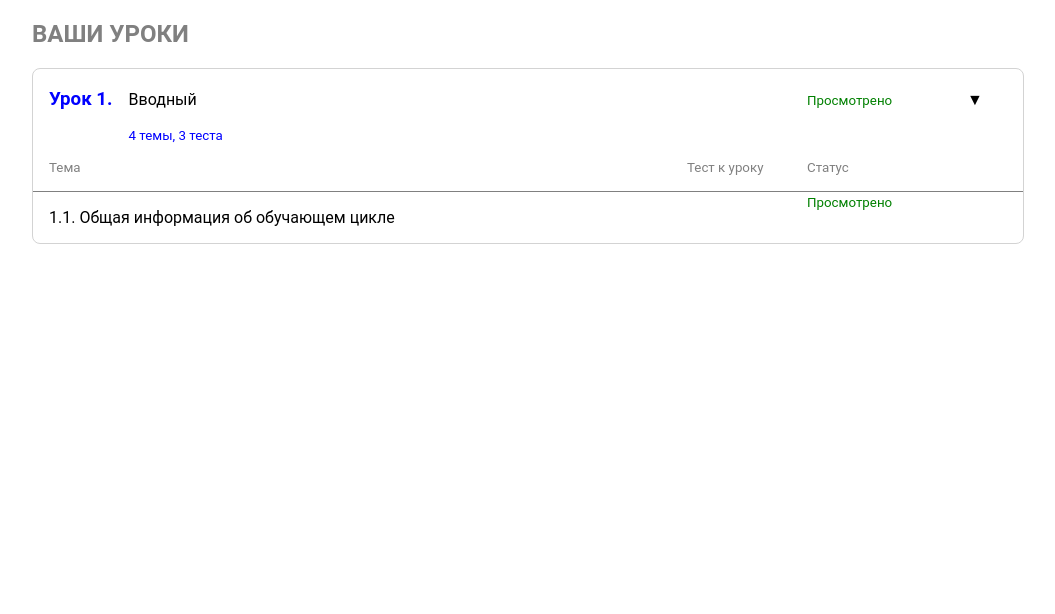
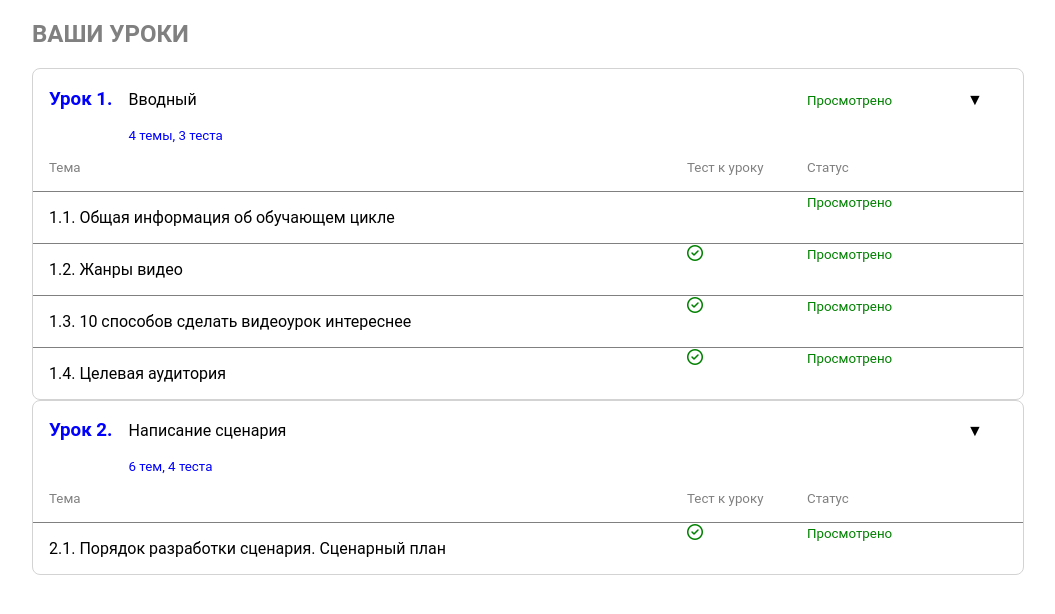
Before and after one commit to Gina-K/expanding_collapsing_list, a plain HTML site: page index.html in a window 1280 px wide. Shown: the whole page, without its empty margins (112-1167 px from the left). Drawn offline with Linux system fonts and the light colour scheme.

Commit message:
Add whole html

```diff
--- a/index.html
+++ b/index.html
@@ -5,11 +5,14 @@
   <title>Тестовое задание. Задача 1</title>
 
   <link rel="stylesheet" href="styles.css">
+
+  <script src="https://use.fontawesome.com/2b451e0690.js"></script>
 </head>
 <body>
 <main>
   <h2 id="table-heading">Ваши уроки</h2>
 
+<!--  Lesson 1  -->
   <section>
     <div class="list-header">
       <div class="lesson-number">
@@ -33,6 +36,7 @@
         <small class="test">Тест к уроку</small>
         <small class="status">Статус</small>
       </div>
+    </div>
 
       <div class="list-item">
         <div class="theme">
@@ -44,6 +48,79 @@
         </div>
       </div>
 
+      <div class="list-item">
+        <div class="theme">
+          <p>1.2. Жанры видео</p>
+        </div>
+        <div class="test">
+          <i class="fa fa-check-circle-o" aria-hidden="true"></i>
+        </div>
+        <div class="status">
+          <small>Просмотрено</small>
+        </div>
+      </div>
+
+      <div class="list-item">
+        <div class="theme">
+          <p>1.3. 10 способов сделать видеоурок интереснее</p>
+        </div>
+        <div class="test">
+          <i class="fa fa-check-circle-o" aria-hidden="true"></i>
+        </div>
+        <div class="status">
+          <small>Просмотрено</small>
+        </div>
+      </div>
+
+      <div class="list-item">
+        <div class="theme">
+          <p>1.4. Целевая аудитория</p>
+        </div>
+        <div class="test">
+          <i class="fa fa-check-circle-o" aria-hidden="true"></i>
+        </div>
+        <div class="status">
+          <small>Просмотрено</small>
+        </div>
+      </div>
+    </div>
+  </section>
+
+<!--  Lesson 2  -->
+  <section>
+    <div class="list-header">
+      <div class="lesson-number">
+        <h3>Урок 2.</h3>
+      </div>
+      <div class="lesson-heading">
+        <p>Написание сценария</p>
+        <small>6 тем, 4 теста</small>
+      </div>
+      <div class="is-viewed">
+      </div>
+      <div class="collapse-expand" id="lesson2">
+        <span>&#9660</span>
+      </div>
+    </div>
+
+    <div class="expanded" id="lesson2-expanded">
+      <div class="list-caption">
+        <small class="theme">Тема</small>
+        <small class="test">Тест к уроку</small>
+        <small class="status">Статус</small>
+      </div>
+
+      <div class="list-item">
+        <div class="theme">
+          <p>2.1. Порядок разработки сценария. Сценарный план</p>
+        </div>
+        <div class="test">
+          <i class="fa fa-check-circle-o" aria-hidden="true"></i>
+        </div>
+        <div class="status">
+          <small>Просмотрено</small>
+        </div>
+      </div>
     </div>
   </section>
 </main>
```
